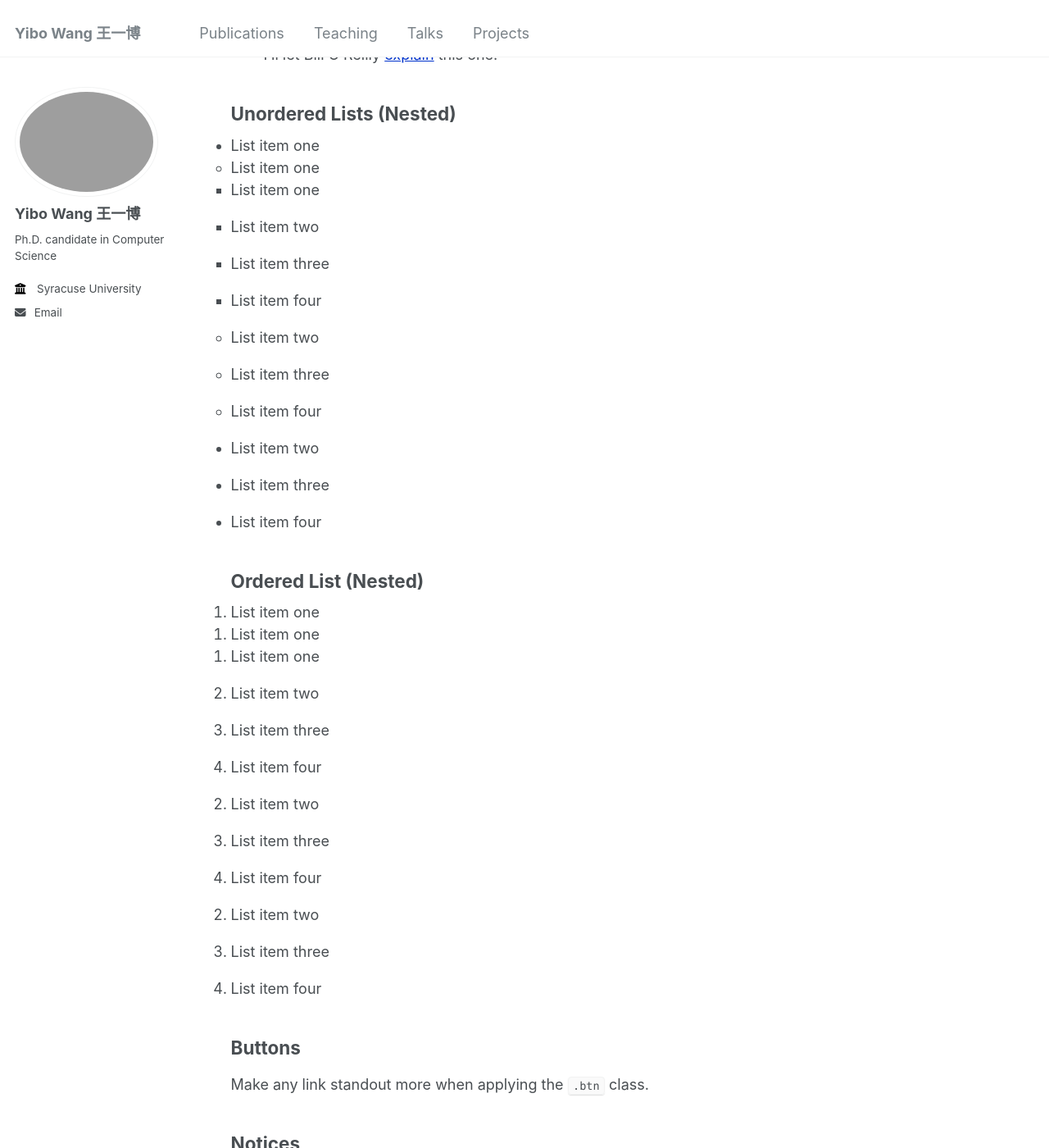
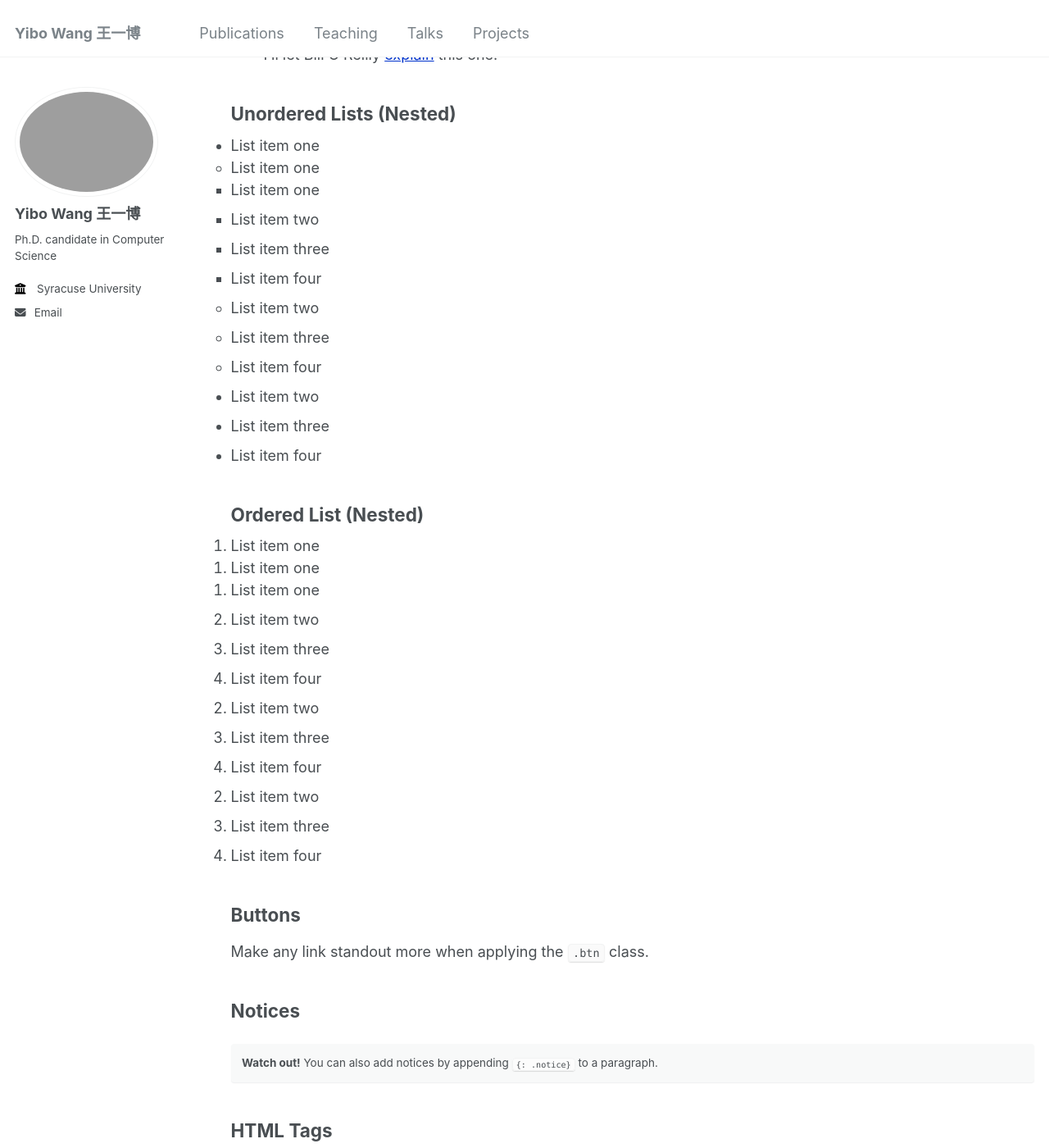
Before and after one commit to wangyibo0308/wangyibo0308.github.io, a Jekyll site: the page built from _pages/archive-layout-with-content.md, in a window 1280 px wide and 1400 px high, scrolled down 1387 px. Shown: the whole window at 82% size. Built offline with Jekyll 4.4.1, drawn with Linux system fonts in a browser that asks for light colours.

Commit message:
Update _archive.scss

```diff
--- a/_sass/_archive.scss
+++ b/_sass/_archive.scss
@@ -19,7 +19,7 @@
   }
 
   ul li, ol li {
-  margin-bottom: 1em; /* Adjust this value for desired spacing */
+  margin-bottom: 0.5em; /* Adjust this value for desired spacing */
   }
   a {
     color: #0033CC;
```
